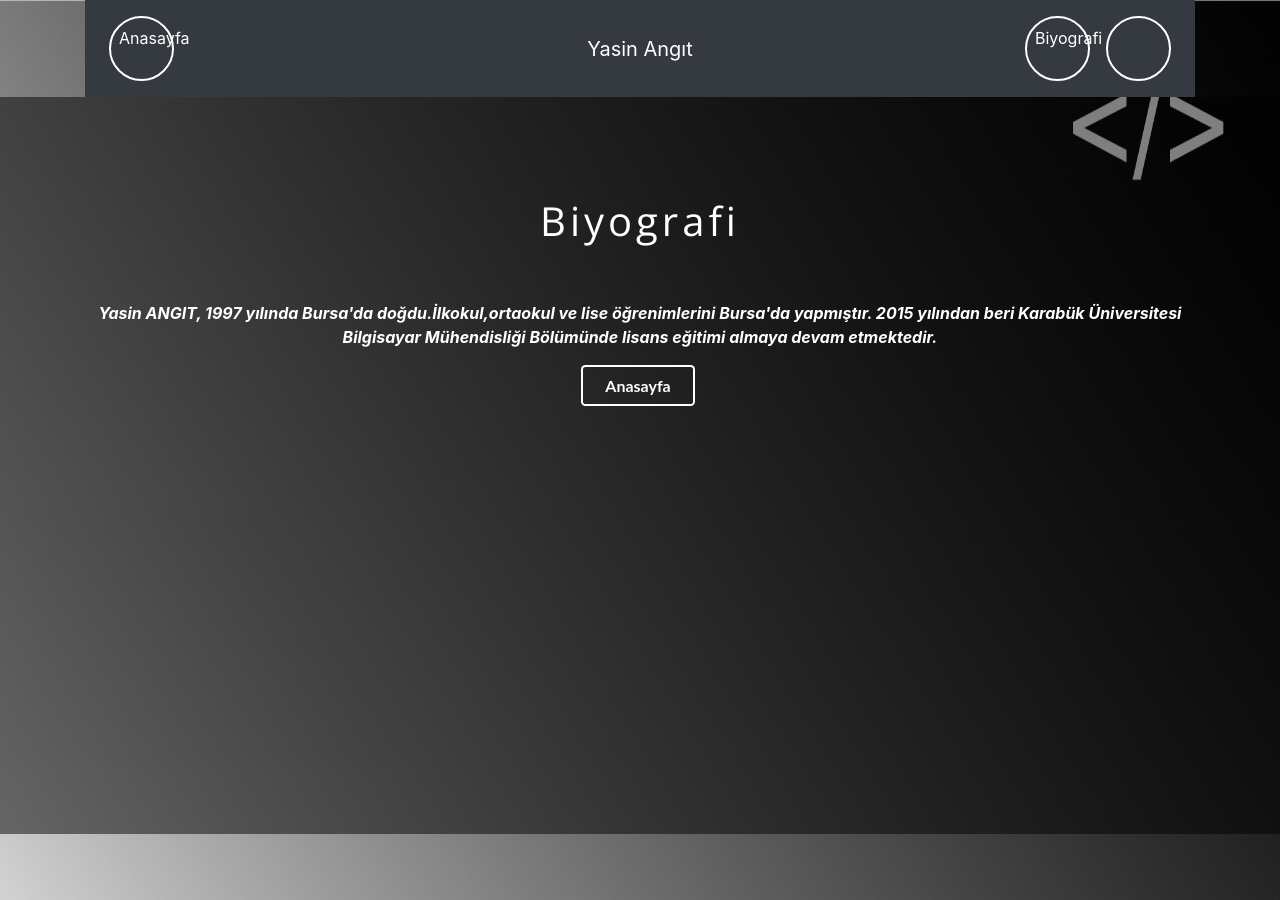
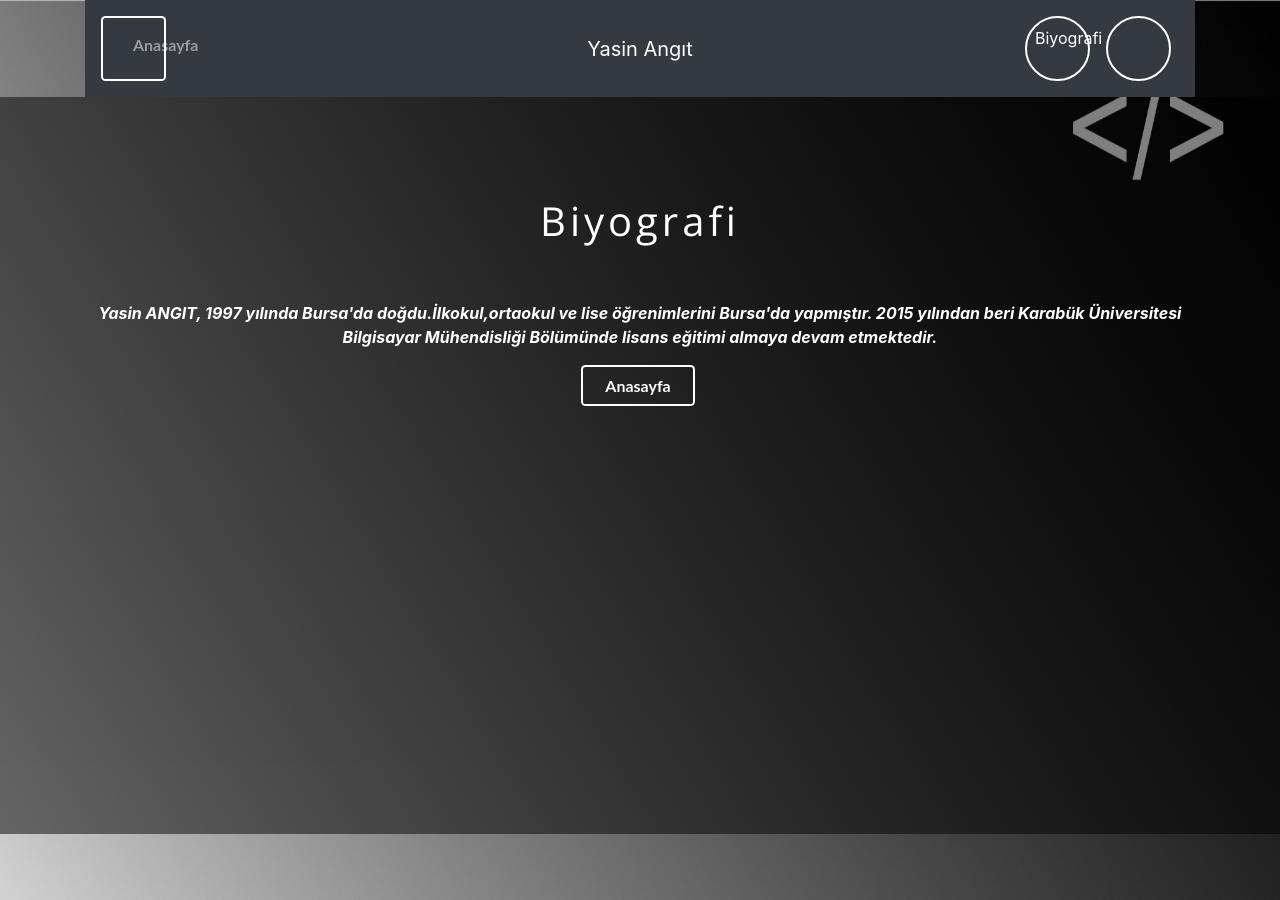
Before and after one commit to yasnangt/yasnangt.github.io, a Jekyll site: the page hakkımda.html, which Jekyll copies as it is, in a window 1280 px wide. Built offline with Jekyll 4.4.1, drawn with Linux system fonts in a browser that asks for light colours; nearby versions of some CDN libraries.

Commit message:
Update hakkımda.html

```diff
--- a/hakkımda.html
+++ b/hakkımda.html
@@ -24,7 +24,7 @@
                         <nav class="navbar navbar-expand-md navbar-dark bg-dark">
                                 <div class="navbar-collapse collapse w-100 order-1 order-md-0 dual-collapse2">
                                     <ul class="navbar-nav mr-auto">
-                                        <li class="nav-item active">
+                                        <li class="ui inverted button">
                                             <a class="nav-link" href="index.html">Anasayfa</a>
                                         </li>
 
```
